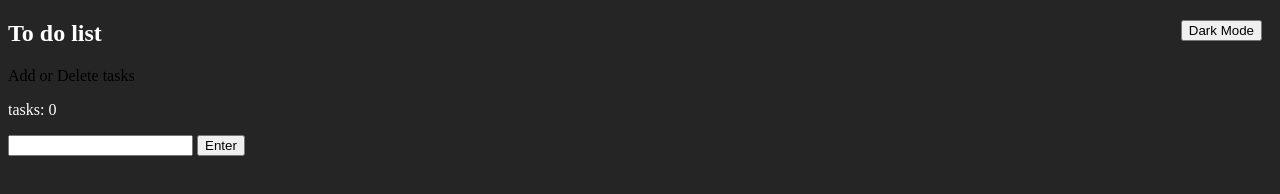
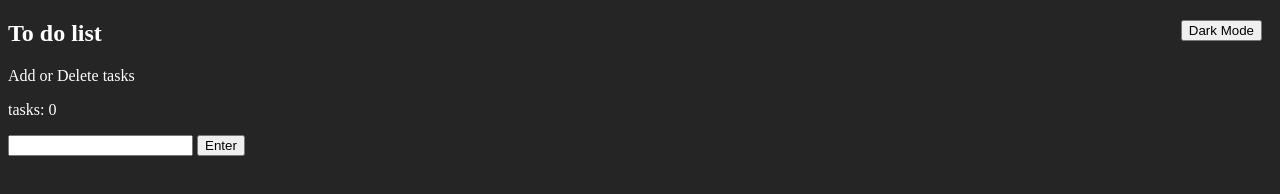
Before and after one commit to Arge21/To-do-list, a plain HTML site: page index.html in a window 1280 px wide. Both pictures are taken after a click on the button "Dark Mode". Drawn offline with Linux system fonts and the light colour scheme.

Commit message:
(feat) add styling and referencing to label

```diff
--- a/index.html
+++ b/index.html
@@ -10,7 +10,7 @@
     <button id="darkMode">Dark Mode</button>
     <div id="container">
         <h2>To do list</h2>
-        <label for="taskInput">Add or Delete tasks</label><br>
+        <label for="taskInput" id="label">Add or Delete tasks</label><br>
         <p id="taskCounter">tasks: 0</p>
         <input type="text" id="taskInput">
         <button id="taskBtn">Enter</button>
--- a/script.js
+++ b/script.js
@@ -5,7 +5,7 @@ let taskCounter = document.querySelector("#taskCounter");
 let darkBtn = document.querySelector("#darkMode");
 let body = document.querySelector("body");
 let titleH2 = document.querySelector("h2");
-
+let labelCounter = document.querySelector("#label");
 
 darkBtn.style.cssText = ('float: right; margin-right: 10px;');
 
@@ -13,6 +13,7 @@ function darkMode() {
     body.classList.add("darkModeBody");
     titleH2.classList.add("darkModeText");
     taskCounter.classList.add("darkModeText");
+    labelCounter.classList.add("darkModeText");
 
     const listItems = document.querySelectorAll("li");
     listItems.forEach(item => {
--- a/style.css
+++ b/style.css
@@ -5,10 +5,6 @@
 .darkModeBody {
     background-color: rgb(38, 37, 37);
 }
-
-
-
-
 
 
 .darkModeLists::marker {
```
